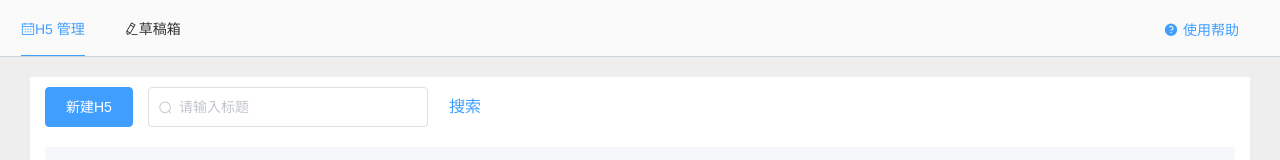
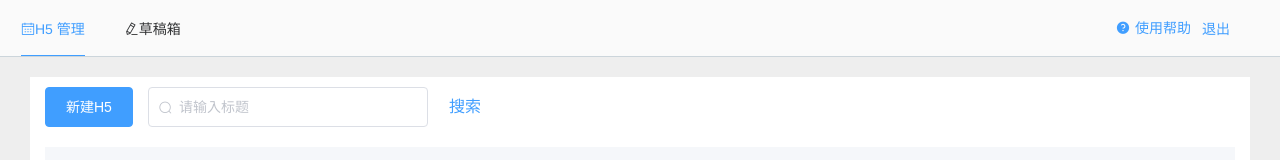
Before and after one commit to Lee-Bong/editor, a Vue app: page /we/admin/manage in a window 1280 px wide. Shown: the top 160 px of the page. Built offline with nearby package versions, Linux system fonts and the light colour scheme.

Commit message:
update: 退出登录

```diff
--- a/src/components/NavBar.vue
+++ b/src/components/NavBar.vue
@@ -11,21 +11,26 @@
               </el-breadcrumb-item>
             </el-breadcrumb>
           </el-col>
-          <el-col :span="8" type="flex" style="marginTop: 10px">
+          <el-col :span="6" type="flex" style="marginTop: 10px">
             <slot name="btnGroup" />
           </el-col>
-          <el-col :span="2" type="flex" style="marginTop: 15px"><help /></el-col>
+          <el-col :span="4" type="flex" class="extra">
+            <help />
+            <Account />
+          </el-col>
         </el-row>
       </el-header>
 </template>
 
 <script>
 import help from '@/components/editor/layout/help';
+import Account from '@/components/editor/layout/Account';
 
 export default {
   props: ['pageName'],
   components: {
     help,
+    Account,
   },
   methods: {
     goHelpWeb() {
@@ -68,3 +73,10 @@ export default {
   color: #409eff;
 }
 </style>
+<style lang="less" scoped>
+.extra {
+  display: flex;
+  align-items: center;
+  height: 100%;
+}
+</style>
--- /dev/null
+++ b/src/components/editor/layout/Account.vue
@@ -0,0 +1,49 @@
+<template>
+    <div class="wrap"><div class="logout" @click="logout">退出</div></div>
+</template>
+
+<script>
+import * as service from '../../../service';
+
+export default {
+  methods: {
+    async logout() {
+      try {
+        const { data } = await service.logout();
+        if (data.status && data.status === 'ok') {
+          this.$message({
+            type: 'success',
+            message: '退出成功~',
+          });
+          setTimeout(() => {
+            this.$router.push({
+              path: '/login',
+            });
+          }, 1000);
+        } else {
+          this.$message({
+            type: 'error',
+            message: data.status || '',
+          });
+        }
+      } catch (error) {
+        this.$message({
+          type: 'error',
+          message: error,
+        });
+      }
+    },
+  },
+};
+</script>
+
+<style lang="less" scoped>
+.wrap {
+  margin: 0 10px;
+  font-size: 14px;
+  .logout {
+    cursor: pointer;
+    color: #409eff;
+  }
+}
+</style>
--- a/src/service/index.js
+++ b/src/service/index.js
@@ -6,6 +6,9 @@ const api = process.env.NODE_ENV === 'development' || host.indexOf('test-') ===
 
 // 通过账号登录
 const loginByAccount = formData => axios.post(`${api}/api/we/login`, formData);
+
+// 退出登录
+const logout = () => axios.post(`${api}/api/we/logout`);
 
 const getPageInfo = pageId => axios.get(`${api}/api/we/page`, { params: { page_id: pageId } })
   .then(property('data'));
@@ -56,4 +59,5 @@ export {
   markPage,
   stateBI,
   loginByAccount,
+  logout,
 };
--- a/src/views/Login.vue
+++ b/src/views/Login.vue
@@ -85,7 +85,7 @@ export default {
         } else {
           this.$message({
             type: 'error',
-            message: data.message,
+            message: data.message || '',
           });
         }
       } catch (error) {
--- a/src/views/Manage.vue
+++ b/src/views/Manage.vue
@@ -1,6 +1,6 @@
 <template>
   <div class="manage-wrap">
-    <div class="header-fixed">
+    <div class="header-fixed flex">
         <el-tabs v-model="activeTab" @tab-click="tabChange">
           <el-tab-pane name="pages">
             <span slot="label">
@@ -11,8 +11,9 @@
               <i class="el-icon-edit"></i>草稿箱</span>
           </el-tab-pane>
         </el-tabs>
-      <div class="help-btn">
+        <div class="extra">
           <help />
+          <Account />
         </div>
     </div>
     <div class="main-wrap">
@@ -45,6 +46,7 @@
 import tableList from '@/components/table/table';
 import tableDraft from '@/components/table/tableDraft';
 import help from '@/components/editor/layout/help';
+import Account from '@/components/editor/layout/Account';
 
 export default {
   name: 'manage',
@@ -54,6 +56,7 @@ export default {
     tableList,
     tableDraft,
     help,
+    Account,
   },
   watch: {
     $route: 'changeTab',
@@ -149,9 +152,17 @@ export default {
 .search-submit:hover {
   color: #0875e4;
 }
-.help-btn {
-  position: absolute;
-  right: 40px;
-  top: 10px;
+</style>
+
+<style lang="less" scoped>
+.flex {
+  display: flex;
+  .extra {
+    display: flex;
+    align-items: center;
+    justify-content: flex-end;
+    width: 100%;
+    margin: 20px;
+  }
 }
 </style>
```
Lines whose indentation alone changed are shown as unchanged.
